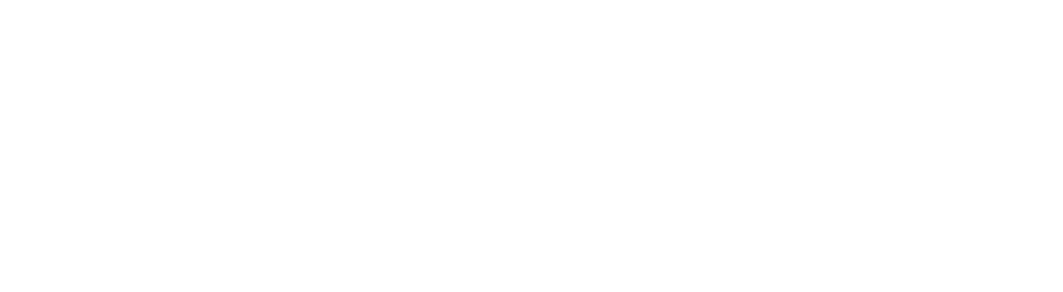
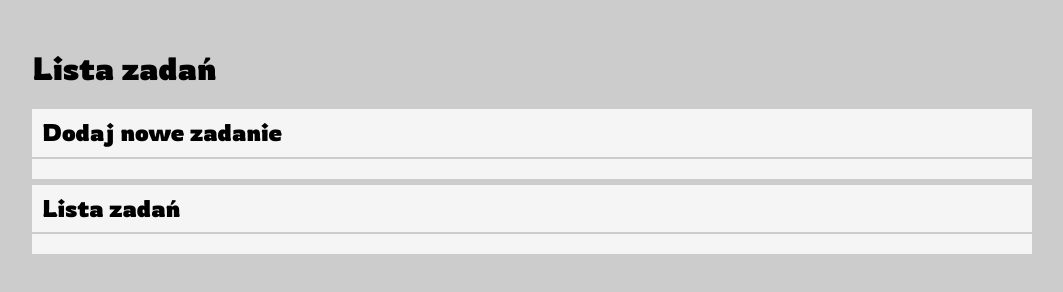
Before and after one commit to olgasowlet/to-do-list, a plain HTML site: page index.html in a window 1280 px wide. Shown: the whole page, without its empty margins (108-1171 px from the left). Drawn offline with nearby package versions, Linux system fonts and the light colour scheme.

Commit message:
created basic layout and styles

```diff
--- /dev/null
+++ b/css/container.css
@@ -0,0 +1,18 @@
+.container {
+    display: flex;
+    flex-direction: column;
+}
+
+.section {
+    background-color: whitesmoke;
+    margin: 1px 0;
+    padding: 10px;
+}
+
+.section__header {
+    margin: 0;
+}
+
+.section--margin {
+    margin-bottom: 5px;
+}
--- /dev/null
+++ b/css/style.css
@@ -0,0 +1,14 @@
+html {
+    box-sizing: border-box;
+}
+
+*, ::after, ::before {
+    box-sizing: inherit;
+}
+
+body {
+    background-color: #ccc;
+    max-width: 1000px;
+    margin: 50px auto;
+    font-family: 'Rowdies', cursive;
+}
--- a/index.html
+++ b/index.html
@@ -5,10 +5,33 @@
     <meta charset="UTF-8">
     <meta name="viewport" content="width=device-width, initial-scale=1.0">
     <title>ToDo</title>
+    <link rel="icon" href="images/icon.svg">
+    <link rel="stylesheet" href="https://cdnjs.cloudflare.com/ajax/libs/normalize/8.0.1/normalize.min.css"
+        integrity="sha512-NhSC1YmyruXifcj/KFRWoC561YpHpc5Jtzgvbuzx5VozKpWvQ+4nXhPdFgmx8xqexRcpAglTj9sIBWINXa8x5w=="
+        crossorigin="anonymous" />
+    <link href="https://fonts.googleapis.com/css2?family=Rowdies:wght@300;400;700&display=swap" rel="stylesheet">
+    <link rel="stylesheet" href="css/style.css">
+    <link rel="stylesheet" href="css/container.css">
 </head>
 
 <body>
-
+    <header class="header">
+        <h1 class="header__title">Lista zadań</h1>
+    </header>
+    <div class="container">
+        <section class="section">
+            <h2 class="section__header">Dodaj nowe zadanie</h2>
+        </section>
+        <section class="section section--margin">
+            <div class="section__addTask"></div>
+        </section>
+        <section class="section">
+            <h2 class="section__header">Lista zadań</h2>
+        </section>
+        <section class="section">
+            <div class="section__tasks"></div>
+        </section>
+    </div>
 </body>
 
 </html>
```
Also changed, not shown: images/icon.svg (added).
